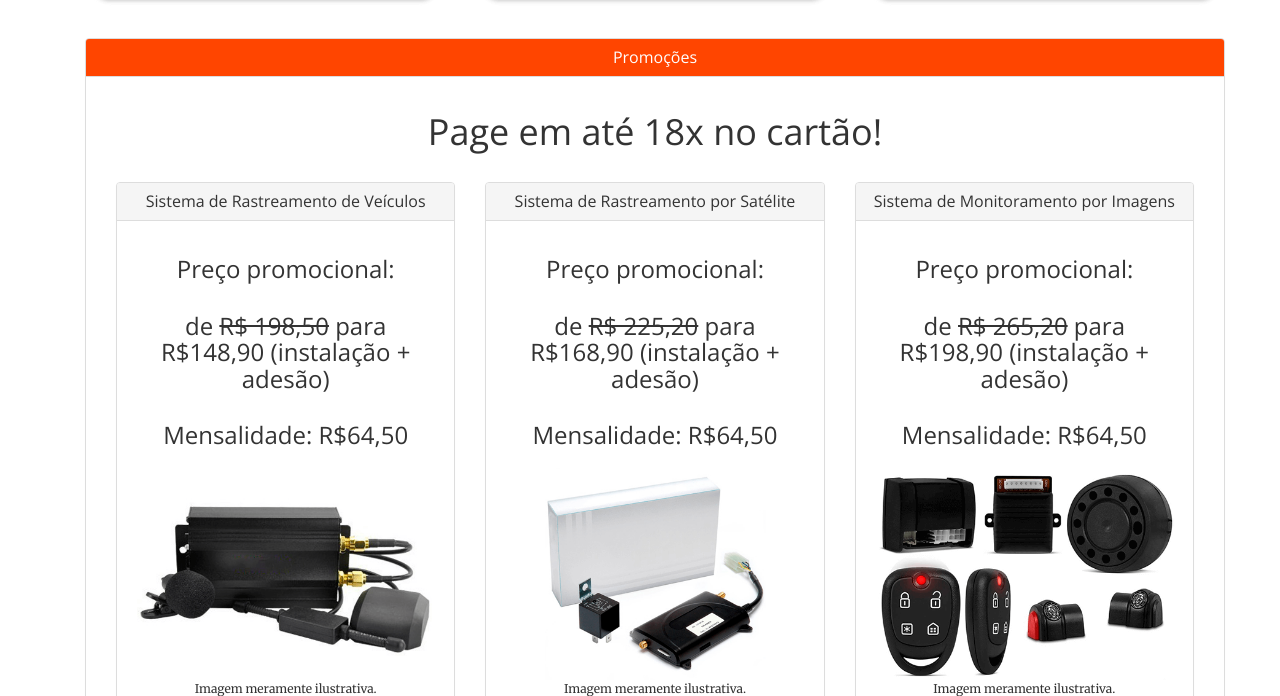
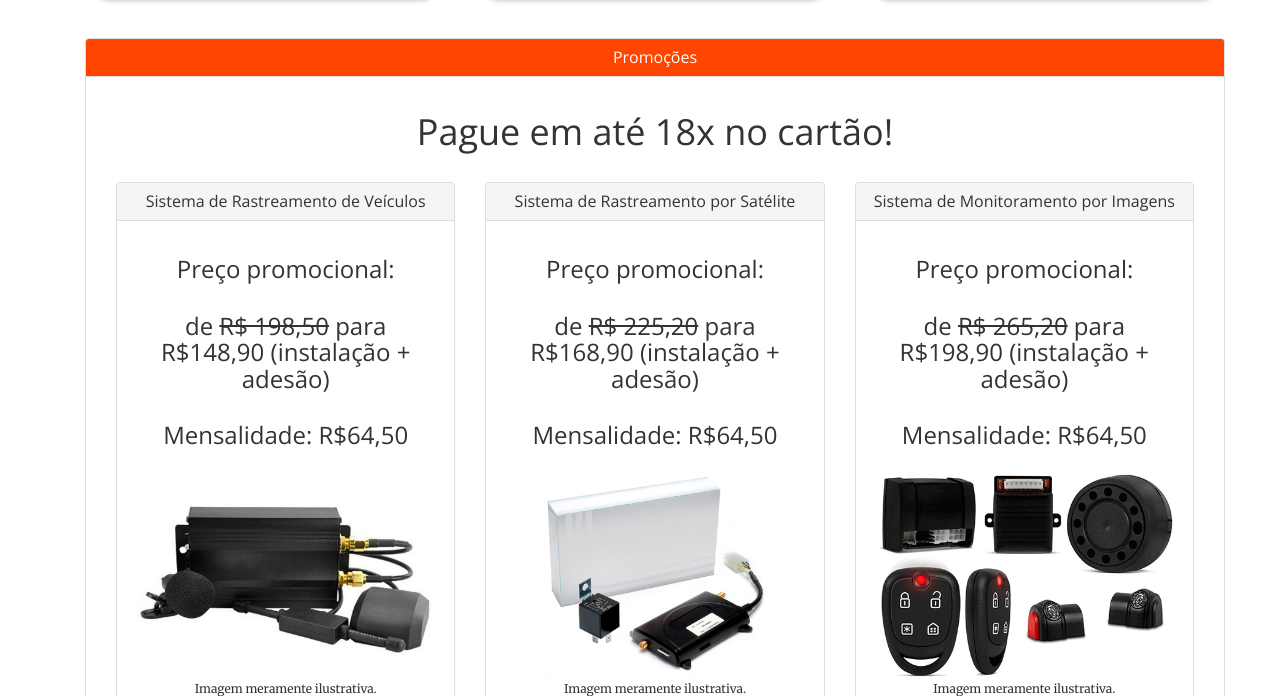
Before and after one commit to safego/SafeGo-Site, a plain HTML site: page index.html in a window 1280 px wide. Shown: the part 1705-2401 px from the top of the page. Drawn offline with nearby package versions, Linux system fonts and the light colour scheme; a script that the page names is missing.

Commit message:
correções ortograrficas

```diff
--- a/index.html
+++ b/index.html
@@ -140,7 +140,7 @@
                             <h1 class="panel-title">Promoções</h1>
                           </div>
                           <div class="panel-body">
-                              <h1 id="cartao" class="text-center">Page em até 18x no cartão!</h1>
+                              <h1 id="cartao" class="text-center">Pague em até 18x no cartão!</h1>
                                 <div class="col-md-4 col-md-offset-0 col-sm-10 col-sm-offset-1 col-xs-12 text-center">
                                     <div class="panel panel-default">
                                       <div class="panel-heading">
```
